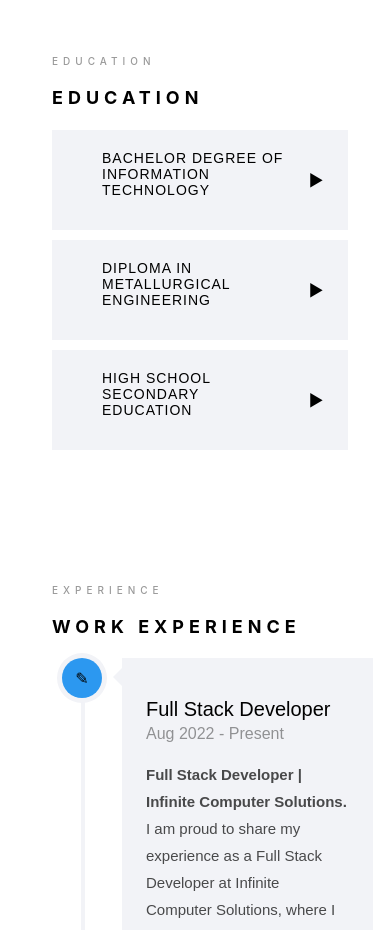
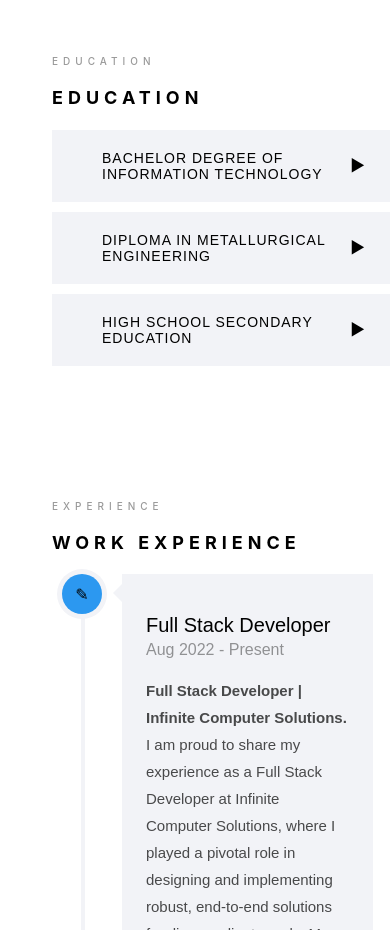
Before and after one commit to mahendraleo28/Mahendra-Portfolio-Main, a React (Create React App) app: page /#/ in a window 390 px wide. Shown: the part 2660-3590 px from the top of the page. Built offline with nearby package versions, Linux system fonts and the light colour scheme; grey boxes are pictures that could not be loaded.

Commit message:
accordian changes

```diff
--- a/src/Components/Education/education.css
+++ b/src/Components/Education/education.css
@@ -96,10 +96,13 @@
     }
     .arrow {
         transition: transform 0.3s ease;
-        padding: 40px 0px;
+        padding: 25px 0px 0px 0px;
         background-color: transparent;
     }
     .tittle-of-accordians {
-        width: 200px;
+        width: 230px;
+    }
+    .accordion-tag-in-edu-tag {
+        width: 360px;
     }
   }
```
